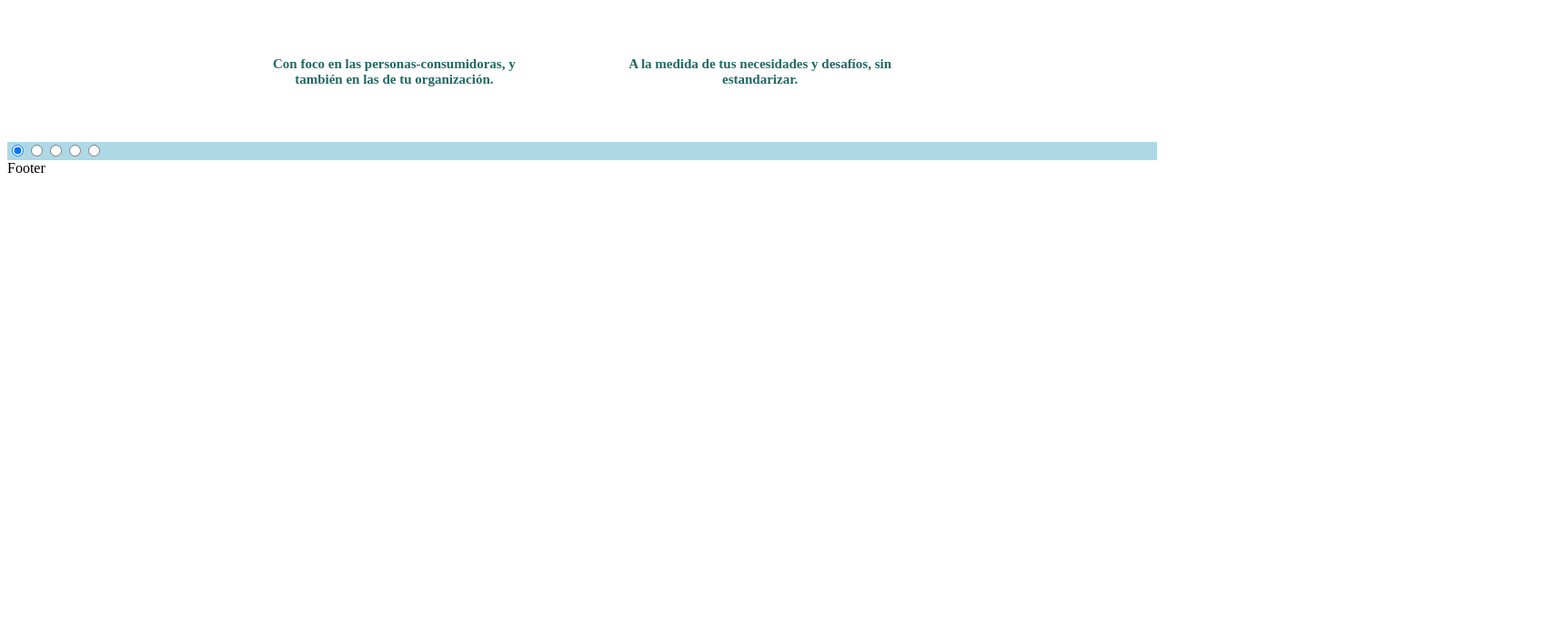
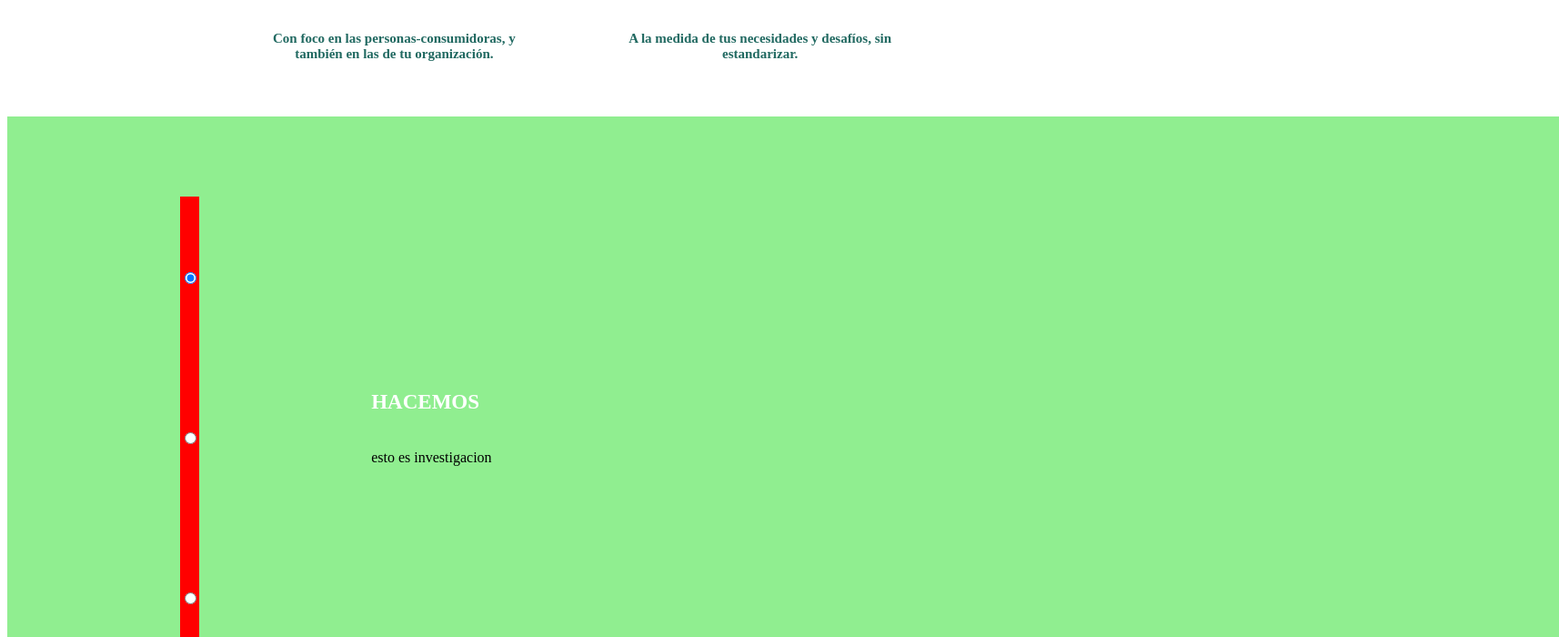
Before and after one commit to villaleoo/constel-accion, a React (Create React App) app: page / in a window 1280 px wide. Shown: the part 1040-1740 px from the top of the page at 91% size, 1714 px wide, since content can reach past the window. Before the commit the page ends 1242 px from the top, so only its background shows below. Built offline with nearby package versions, Linux system fonts and the light colour scheme; the HTML template or start-up script is replaced by a standard one.

Commit message:
avanzando en servicios

```diff
--- a/src/components/content/sectionList/SectionList.jsx
+++ b/src/components/content/sectionList/SectionList.jsx
@@ -2,14 +2,14 @@ import React from 'react'
 import { Accion } from './accion/Accion'
 import { Home } from './home/Home'
 import "./sectionList.scss"
-import { Servicios } from './servicios/Servicios'
+import { Hacemos } from './hacemos/Hacemos'
 
 export const SectionList = () => {
   return (
     <div className='listContainer'>
         <Home/>
         <Accion/>
-        <Servicios/>
+        <Hacemos/>
     </div>
   )
 }
--- a/src/components/content/sectionList/servicios/Servicios.jsx
+++ b/src/components/content/sectionList/hacemos/Hacemos.jsx
@@ -1,8 +1,8 @@
 import React from 'react'
 import { useState } from 'react'
-import './serviciosStyles.scss'
+import './hacemosStyles.scss'
 
-export const Servicios = () => {
+export const Hacemos = () => {
     const [buttonChecked, setButtonChecked] = useState('investigacion')
 
     function handleChangeRadio (e) {
@@ -11,15 +11,15 @@ export const Servicios = () => {
 
 
   return (
-    <div>
-        <div>
+    <div className='hacemosContainer'>
+        <div className='hacemosInputs'>
             <label htmlFor=""></label>
             <input
                 type="radio"
                 value='investigacion'
                 name="radioServicios"
                 id=""
-                checked={buttonChecked == 'investigacion' ? true : false}
+                checked={buttonChecked === 'investigacion' ? true : false}
                 onChange={handleChangeRadio}
             />
             <label htmlFor=""></label>
@@ -28,7 +28,7 @@ export const Servicios = () => {
                 value ='branding'
                 name="radioServicios"
                 id=""
-                checked={buttonChecked == 'branding' ? true : false}
+                checked={buttonChecked === 'branding' ? true : false}
                 onChange={handleChangeRadio}
             />
             <label htmlFor=""></label>
@@ -37,7 +37,7 @@ export const Servicios = () => {
                 value='comunicacion'
                 name="radioServicios"
                 id=""
-                checked={buttonChecked == 'comunicacion' ? true : false}
+                checked={buttonChecked === 'comunicacion' ? true : false}
                 onChange={handleChangeRadio}
             />
             <label htmlFor=""></label>
@@ -46,7 +46,7 @@ export const Servicios = () => {
                 value='innovacion'
                 name="radioServicios"
                 id=""
-                checked={buttonChecked == 'innovacion' ? true : false}
+                checked={buttonChecked === 'innovacion' ? true : false}
                 onChange={handleChangeRadio}
             />
             <label htmlFor=""></label>
@@ -55,9 +55,35 @@ export const Servicios = () => {
                 value='transformacion'
                 name="radioServicios"
                 id=""
-                checked={buttonChecked == 'transformacion' ? true : false}
+                checked={buttonChecked === 'transformacion' ? true : false}
                 onChange={handleChangeRadio}
             />
+        </div>
+        <div className='hacemosContent'>
+            <h3>HACEMOS</h3>
+        { buttonChecked === 'investigacion' &&
+        <p>esto es investigacion</p>
+
+        }
+
+        { buttonChecked === 'branding' &&
+        <p>esto es branding</p>
+
+        }
+
+        { buttonChecked === 'comunicacion' &&
+        <p>esto es comunicacion</p>
+
+        }
+
+        { buttonChecked === 'innovacion' &&
+        <p>esto es innovacion</p>
+
+        }
+        { buttonChecked === 'transformacion' &&
+        <p>esto es transformacion</p>
+
+        }
         </div>
     </div>
   )
--- /dev/null
+++ b/src/components/content/sectionList/hacemos/hacemosStyles.scss
@@ -0,0 +1,18 @@
+.hacemosContainer{
+    height: 100vh;
+    width: 100%;
+    background-color: lightgreen;
+    display: flex;
+    padding: 7% 20% 5% 15%;
+    .hacemosInputs{
+        background-color: red;
+        display: flex;
+        flex-direction: column;
+        justify-content: space-between;
+    }
+    .hacemosContent{
+        display: flex;
+        flex-direction: column;
+        padding: 15% 0 0 15%;
+    }
+}
--- a/src/components/content/sectionList/home/homeStyles.scss
+++ b/src/components/content/sectionList/home/homeStyles.scss
@@ -1,13 +1,13 @@
 .homeContainer{
     width: 100%;
-    height: calc(100vh - 62px);
+    height: 100vh;
     display: flex;
     align-items: center;
     background-color: rgb(82, 146, 139);
     .homeContent{
         width: 30%;
         height: 50%;
-        margin:0 0 0 15%;
+        margin:10% 0 0 12%;
         text-align: left;
         h2{
             margin: 0 0 7% 0;
--- a/src/components/header/headerStyles.scss
+++ b/src/components/header/headerStyles.scss
@@ -3,6 +3,7 @@
     background-color: red;
     display: flex;
     font-weight: bold;
+    position: fixed;
     .headerSite{
         display: flex;
         width: 50%;
--- a/src/components/header/navbar/navbarStyles.scss
+++ b/src/components/header/navbar/navbarStyles.scss
@@ -4,7 +4,7 @@
     font-size: 20px;
     .navListContainer{
         width: 100%;
-        padding: 0 28% 0 28%;
+        padding: 0 10% 0 10%;
         display: flex;
         justify-content: space-evenly;
     }
--- a/src/context/GlobalProvider.jsx
+++ b/src/context/GlobalProvider.jsx
@@ -5,7 +5,7 @@ export const GlobalContextProvider = createContext('');
 
 export const GlobalProvider = ({children}) => {
 
-    let navbarList= ['Servicios', 'Marca', 'Contacto']
+    let navbarList= ['Hacemos', 'Somos', 'Creamos','Contacto']
 
 
 
```
Also changed, not shown: src/components/content/sectionList/servicios/serviciosStyles.scss (deleted).
